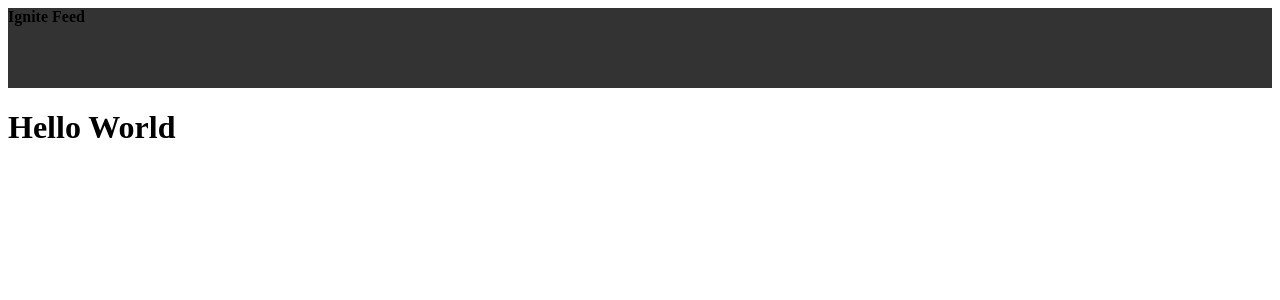
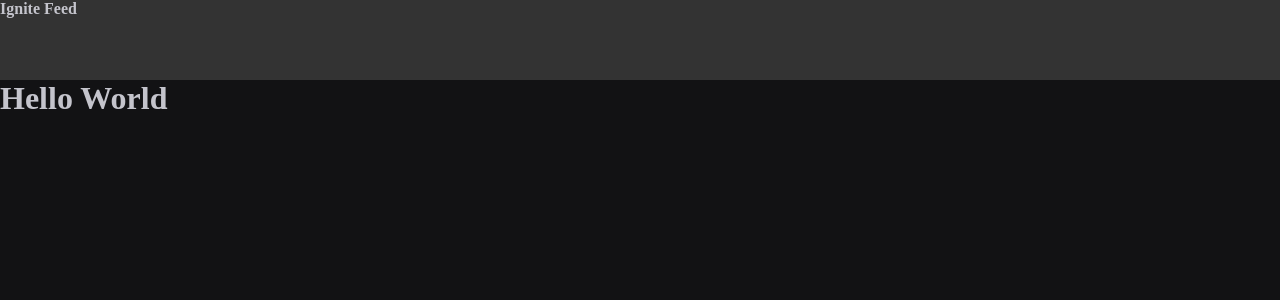
Before and after one commit to parzivalClaus/fundamentos-reactjs-01-2023-rocketseat, a React (Vite) app: page / in a window 1280 px wide. Shown: the top 300 px of the page. Built offline with nearby package versions, Linux system fonts and the light colour scheme.

Commit message:
feat(GlobalStyles)

```diff
--- a/index.html
+++ b/index.html
@@ -2,8 +2,15 @@
 <html lang="en">
   <head>
     <meta charset="UTF-8" />
+
+    <link rel="preconnect" href="https://fonts.googleapis.com" />
+    <link rel="preconnect" href="https://fonts.gstatic.com" crossorigin />
+
     <link rel="icon" type="image/svg+xml" href="/vite.svg" />
     <meta name="viewport" content="width=device-width, initial-scale=1.0" />
+
+    <link href="https://fonts.googleapis.com/css2?family=Roboto:wght@400;700&display=swap" rel="stylesheet" />
+
     <title>Vite + React</title>
   </head>
   <body>
--- a/src/App.jsx
+++ b/src/App.jsx
@@ -1,4 +1,6 @@
 import { Header } from "./components/Header";
+
+import './global.css';
 
 export function App() {
   return (
--- /dev/null
+++ b/src/global.css
@@ -0,0 +1,24 @@
+:root {
+    --white: #fff;
+    --gray-100: #e1e1e6;
+    --gray-300: #c4c4cc;
+    --gray-400: #8d8d99;
+    --gray-600: #323238;
+    --gray-700: #29292e;
+    --gray-800: #202024;
+    --gray-900: #121214;
+
+    --green-500: #00875f;
+}
+
+* {
+    margin: 0;
+    padding: 0;
+    box-sizing: border-box;
+}
+
+body {
+    background: var(--gray-900);
+    color: var(--gray-300);
+    -webkit-font-smoothing: antialiased;
+}
```
Also changed, not shown: 1 other file (tests, documents, lock files or other folders).
